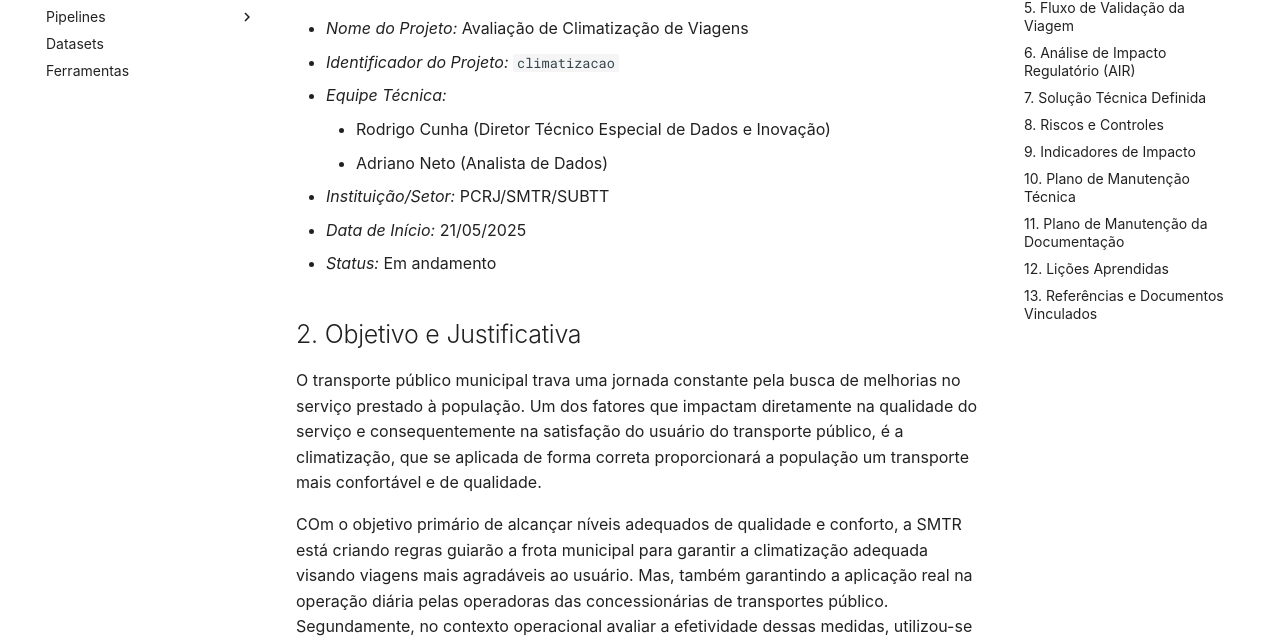
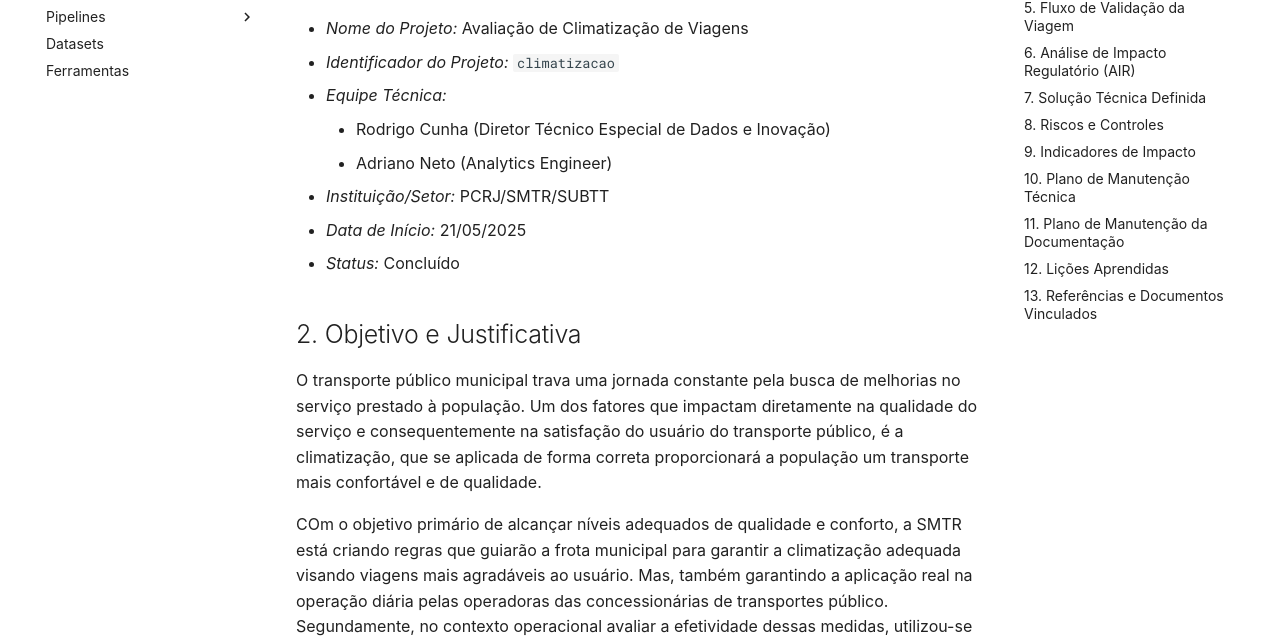
Before and after one commit to RJ-SMTR/pipelines-docs, an MkDocs documentation site: the page built from docs/projetos/climatizacao/documentacao.md, in a window 1280 px wide and 900 px high. Shown: the part 256-897 px from the top of the window. Built offline with MkDocs 1.6.1 and Material for MkDocs 9.7.7, drawn with Linux system fonts in a browser that asks for light colours; some web fonts are replaced; some of the changed text lies outside the part shown.

Commit message:
feat(docs): Ajustes na identificação

```diff
--- a/docs/projetos/climatizacao/documentacao.md
+++ b/docs/projetos/climatizacao/documentacao.md
@@ -6,16 +6,16 @@
 * *Identificador do Projeto:* `climatizacao`
 * *Equipe Técnica:*
     * Rodrigo Cunha (Diretor Técnico Especial de Dados e Inovação)
-    * Adriano Neto (Analista de Dados)
+    * Adriano Neto (Analytics Engineer)
 * *Instituição/Setor:* PCRJ/SMTR/SUBTT
 * *Data de Início:*  21/05/2025
-* *Status:* Em andamento
+* *Status:* Concluído
 
 ## 2. Objetivo e Justificativa
 
   O transporte público municipal trava uma jornada constante pela busca de melhorias no serviço prestado à população. Um dos fatores que impactam diretamente na qualidade do serviço e consequentemente na satisfação do usuário do transporte público, é a climatização, que se aplicada de forma correta proporcionará a população um transporte mais confortável e de qualidade.
 
-  COm o objetivo primário de alcançar níveis adequados de qualidade e conforto, a SMTR está criando regras guiarão a frota municipal para garantir a climatização adequada visando viagens mais agradáveis ao usuário. Mas, também garantindo a aplicação real na operação diária pelas operadoras das concessionárias de transportes público. Segundamente, no contexto operacional avaliar a efetividade dessas medidas, utilizou-se da construção de regras e patamares mínimos aceitáveis para a regularidade da temperatura nas viagens efetuadas, assim como punição para casos onde o patamar mínimo não for obtido.
+  COm o objetivo primário de alcançar níveis adequados de qualidade e conforto, a SMTR está criando regras que guiarão a frota municipal para garantir a climatização adequada visando viagens mais agradáveis ao usuário. Mas, também garantindo a aplicação real na operação diária pelas operadoras das concessionárias de transportes público. Segundamente, no contexto operacional avaliar a efetividade dessas medidas, utilizou-se da construção de regras e patamares mínimos aceitáveis para a regularidade da temperatura nas viagens efetuadas, assim como punição para casos onde o patamar mínimo não for obtido.
 
   De forma a contextualizar melhor essa necessidade, é possível citar as grandes ondas de calor que afetam diretamente todo o planeta e que estão cada vez mais frequentes no dia-a-dia da população e que podem causar diversos malefícios à saúde do individuo. Medidas como esta podem incentivar o aumento do uso de transporte público, assim como evitar possíveis complicações de saúde durante o trajeto e garantir conforto durante o uso (OLIVEIRA, 2015).
 
```
Also changed, not shown: other parts of docs/projetos/climatizacao/documentacao.md (+1 -5 lines).
